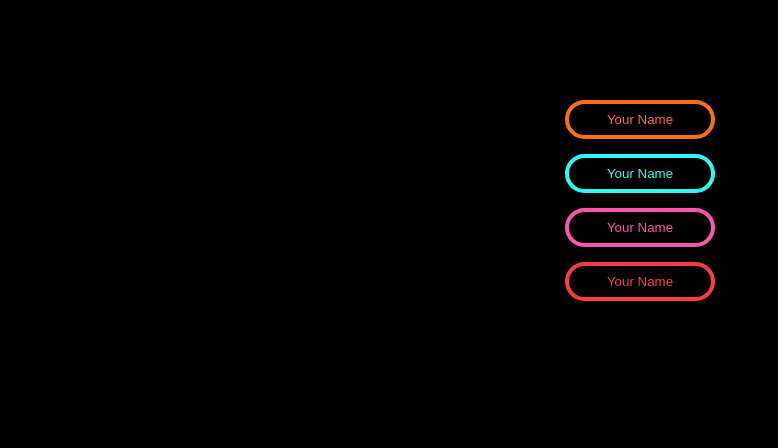
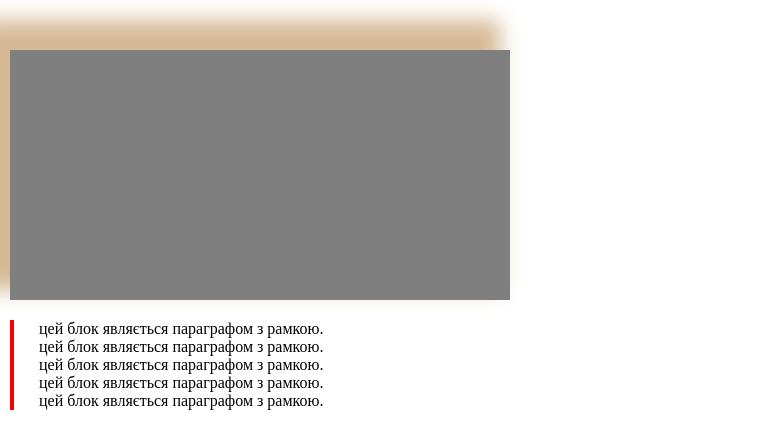
Before and after one commit to nazarko310/Html_2, a plain HTML site: page index.html in a window 1280 px wide. Shown: the whole page, without its empty margins (0-778 px from the left). Drawn offline with Linux system fonts and the light colour scheme.

Commit message:
lessons2_practice2

```diff
--- a/index.html
+++ b/index.html
@@ -11,12 +11,19 @@
 
     <main id="main">
 
-        <div class="block">
-            <button class="block__btnYellow">Your Name</button>
-            <button class="block__btnBlue">Your Name</button>
-            <button class="block__btnPink">Your Name</button>
-            <button class="block__btnRed">Your Name</button>
-        </div>
+            <div class="block">
+
+                <div class="blockGray"></div>
+
+                <div class="block__text">
+                    <p>цей блок являється параграфом з рамкою.</p>
+                    <p>цей блок являється параграфом з рамкою.</p>
+                    <p>цей блок являється параграфом з рамкою.</p>
+                    <p>цей блок являється параграфом з рамкою.</p>
+                    <p>цей блок являється параграфом з рамкою.</p>
+                </div>
+
+            </div>
 
     </main>
 
--- a/style.css
+++ b/style.css
@@ -3,48 +3,21 @@
     padding: 0;
 }
 
-
-body {
-    background-color: #000000;
+.block {
+    margin: 50px 0 0 10px;
 }
 
-.block {
-    margin: 100px 0;
+.blockGray {
+    margin-bottom: 20px;
+    width: 500px;
+    height: 250px;
 
-    display: flex;
-    flex-direction: column;
-    align-items: center;
-    row-gap: 15px;
+    background-color: #7f7f7f;
+
+    box-shadow: -20px -20px 20px 10px #d6ba95;
 }
 
-.block > button {
-    padding: 8px 0;
-    width: 150px;
-
-    background-color: transparent;
-
-    border: 4px solid;
-    border-radius: 20px;
-
-    cursor: pointer;
+.block__text{
+    border-left: 4px solid #fc0000;
+    padding-left: 25px;
 }
-
-.block__btnYellow{
-    background-color: #1e1e1e;
-    color: #fd6e1d;
-}
-
-.block__btnBlue{
-    background-color: #2cfdf0;
-    color: #2cfdf0;
-}
-
-.block__btnPink{
-    background-color: #fd56ab;
-    color: #fd56ab;
-}
-
-.block__btnRed{
-    background-color: #fd3e3e;
-    color: #fd3e3e;
-}
```
